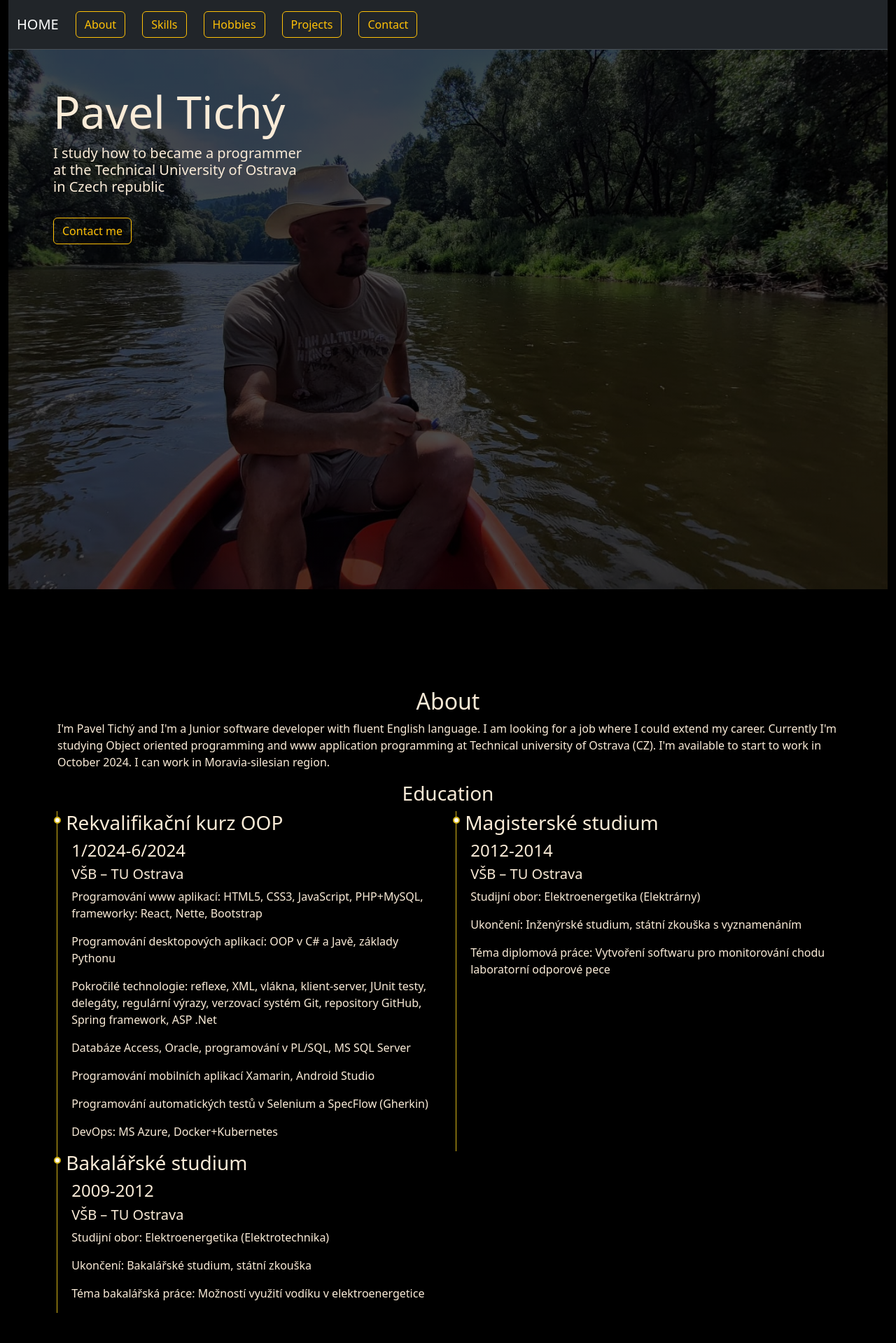
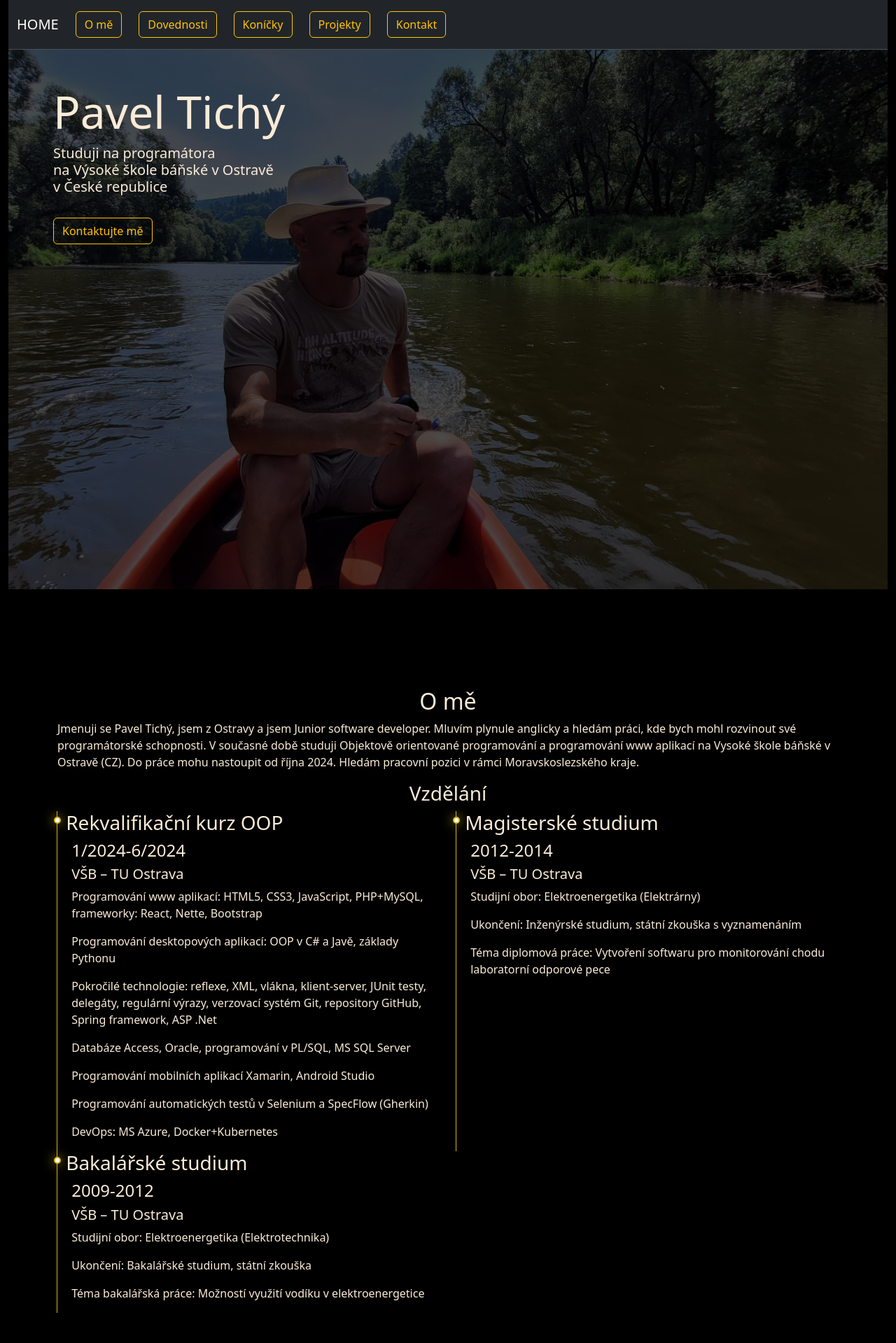
Before and after one commit to pt428/portfolio, a PHP site: page / in a window 1280 px wide. Shown: the top 1919 px of the page at 70% size. Run offline with PHP 8.4, Linux system fonts and the light colour scheme; some libraries are stand-ins or nearby versions.

Commit message:
odevzdana verze

```diff
--- a/index.html
+++ b/index.html
@@ -28,20 +28,20 @@
           <div class="collapse navbar-collapse" id="navbarSupportedContent">
             <ul class="navbar-nav justify-content-end me-auto mb-2 mb-lg-0">
                             <li class="nav-item">
-                <a class="nav-link active" aria-current="page" href="#about"><button class="btn btn-outline-warning me-2" type="button">About</button></a>
+                <a class="nav-link active" aria-current="page" href="#about"><button class="btn btn-outline-warning me-2" type="button">O mě</button></a>
               </li>
               <li class="nav-item">
-                <a class="nav-link active" aria-current="page" href="#skils"><button class="btn btn-outline-warning me-2" type="button">Skills</button></a>
+                <a class="nav-link active" aria-current="page" href="#skils"><button class="btn btn-outline-warning me-2" type="button">Dovednosti</button></a>
               </li>
 
               <li class="nav-item">
-                <a class="nav-link active" aria-current="page" href="#hobbies"><button class="btn btn-outline-warning me-2" type="button">Hobbies</button></a>
+                <a class="nav-link active" aria-current="page" href="#hobbies"><button class="btn btn-outline-warning me-2" type="button">Koníčky</button></a>
               </li>
               <li class="nav-item">
-                <a class="nav-link active" aria-current="page" href="#projects"><button class="btn btn-outline-warning me-2" type="button">Projects</button></a>
+                <a class="nav-link active" aria-current="page" href="#projects"><button class="btn btn-outline-warning me-2" type="button">Projekty</button></a>
               </li>
               <li class="nav-item">
-                <a class="nav-link active" aria-current="page" href="#contact"><button class="btn btn-outline-warning me-2" type="button">Contact</button></a>
+                <a class="nav-link active" aria-current="page" href="#contact"><button class="btn btn-outline-warning me-2" type="button">Kontakt</button></a>
               </li>
           </div>
 
@@ -57,11 +57,11 @@
 
       <div class="name">
         <h1>Pavel Tichý</h1>
-        <h5>I study how to became a programmer <br>at the Technical University of Ostrava <br>in Czech republic</h5>
+        <h5>Studuji na programátora<br>na Výsoké škole báňské v Ostravě<br>v České republice</h5>
       </div>
       <div class="buttons">
         <a href="#contact">
-        <button type="button" class="btn btn-outline-warning">Contact me</button>
+        <button type="button" class="btn btn-outline-warning">Kontaktujte mě</button>
       </a>
 
       </div>
@@ -74,11 +74,11 @@
                 <!-- about -->
                 <section id="about">
                   <div class="empty-space"></div>
-                <h2 >About</h2>
-<p>I'm Pavel Tichý and I'm a Junior software developer with fluent English language. I am looking for a job where I could extend my career. Currently I'm studying Object oriented programming and www application programming at Technical university of Ostrava (CZ). I'm available to start to work in October 2024. I can work in Moravia-silesian region.</p>
+                <h2 >O mě</h2>
+<p>Jmenuji se Pavel Tichý, jsem z Ostravy a jsem Junior software developer. Mluvím plynule anglicky a hledám práci, kde bych mohl rozvinout své programátorské schopnosti. V současné době studuji Objektově orientované programování a programování www aplikací na Vysoké škole báňské v Ostravě (CZ). Do práce mohu nastoupit od října 2024. Hledám pracovní pozici v rámci Moravskoslezského kraje.</p>
         <!-- nadpisy s kolecky -->
         <div class="row">
-          <h3 class="text-center">Education</h3>
+          <h3 class="text-center">Vzdělání</h3>
           <div class="col   line">
               <h3>Rekvalifikační kurz OOP</h3>
               <div class=" ms-2">
@@ -134,7 +134,7 @@
                       <!-- skills -->
                       <section id="skils">
                     <div class="empty-space"></div>
-                  <h2 >Skills</h2>
+                  <h2 >Dovednosti</h2>
 
                   <div class="row field">
                     <!-- html icon -->
@@ -216,9 +216,8 @@
             </div>
             <!-- icony mobile -->
             <div class="row  d-flex  justify-content-between">
-                   <div class="row col-6 field-2">
+                   <div class="row field-2">
               <!-- html icon -->
-
 
                     <!-- Xamarin -->
                     <div class="col d-flex justify-content-center align-items-center flex-column">
@@ -320,9 +319,6 @@
                </div>
                <!-- ./access -->
 
-
-
-
                    <!-- oracle icon -->
                      <div class="col d-flex justify-content-center align-items-center flex-column">
                  <h3>Oracle databases</h3>
@@ -400,7 +396,7 @@
                 <!-- hobbies -->
                 <section id="hobbies">
                   <div class="empty-space"></div>
-                <h2 >Hobbies</h2>
+                <h2 >Koníčky</h2>
                 <div id="carouselExampleCaptions" class="carousel slide">
                   <div class="carousel-indicators">
                     <button type="button" data-bs-target="#carouselExampleCaptions" data-bs-slide-to="0" class="active" aria-current="true" aria-label="Slide 1"></button>
@@ -499,7 +495,7 @@
                 <!-- projects -->
                 <section id="projects">
                   <div class="empty-space"></div>
-                <h2 >Projects</h2>
+                <h2 >Projekty</h2>
                 <div class="container mt-4 p-4 text-center">
                     <div class="row  my-3 ">
                   <!-- card1 -->
@@ -601,12 +597,12 @@
                   <!-- contact -->
                   <section id="contact">
               <div class="empty-space"></div>
-            <h2 >Contact</h2>
+            <h2 >Kontakt</h2>
 
                 <!-- contact form -->
                   <div class="contact-form">
                     <div class="mb-3">
-                      <label for="input-name" class="form-label">Name</label>
+                      <label for="input-name" class="form-label">Jméno</label>
                       <input type="text" class="form-control" id="input-name" placeholder="jméno">
                     </div>
                     <div class="mb-3">
@@ -614,14 +610,14 @@
                       <input type="email" class="form-control" id="input-email" placeholder="email">
                     </div>
                     <div class="mb-3">
-                      <label for="input-subject" class="form-label">Subject</label>
+                      <label for="input-subject" class="form-label">Předmět</label>
                       <input type="text" class="form-control" id="input-subject" placeholder="předmět">
                     </div>
                     <div class="mb-3">
-                      <label for="input-message" class="form-label">Message</label>
+                      <label for="input-message" class="form-label">Zpráva</label>
                       <textarea class="form-control" id="input-message" rows="3" placeholder="zpráva"></textarea>
                     </div>  <div class="d-grid gap-2">
-                      <button class="btn btn-warning" type="button">Send</button>
+                      <button class="btn btn-warning" type="button">Poslat</button>
                     <p>*formulář zatím není funkční</p>
                     </div>
                           <!-- social sites -->
--- a/style/main.scss
+++ b/style/main.scss
@@ -165,10 +173,10 @@ header {
   color: rgb(215, 183, 23);
   background-color: white;
   border: 2px solid rgb(215, 183, 23);
+  box-shadow: 0 0 15px rgb(215, 183, 23);
   border-radius: 50px;
   width: 10px;
   height: 10px;
 }
 @media only screen and (max-width: 990px) {
-
 }
```
Also changed, not shown: other parts of style/main.scss (+24 -16 lines), style/main.css, 1 other file.
